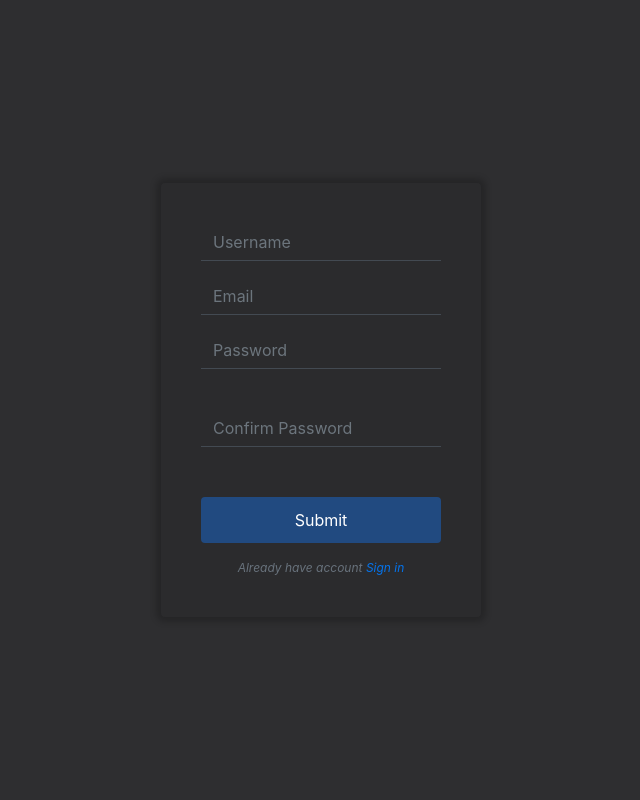
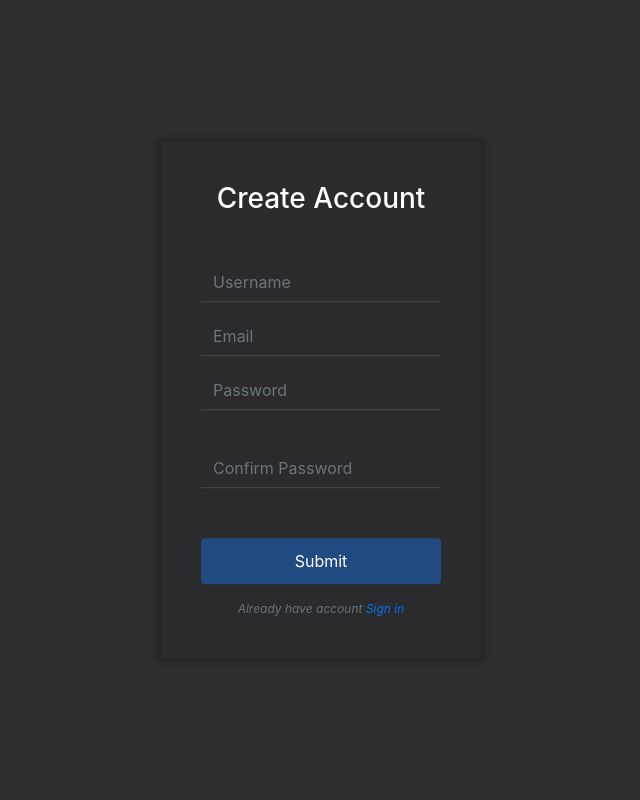
Before and after one commit to nikhilgangrial/chat-website, a Django app: page /account/register/ in a window 1280 px wide. Shown: the whole page, without its empty margins (319-959 px from the left). Run offline with Django 3.2, Linux system fonts and the light colour scheme; some libraries are stand-ins or nearby versions.

Commit message:
login and signup page completed

```diff
--- a/debug.txt
+++ b/debug.txt
@@ -7,3 +7,5 @@
 {'email': 'mohitsingh_20062@aitpune.edu.in', 'userid': '3674bdbc-578f-48f4-be13-17257f9cbd44', 'password': 'Ab1@1234', 'username': 'Chudail', 'phoneno': None, 'type': 'Student', 'rollno': 7135, 'regno': 20062, 'stu_class': 'COMP B', 'year': 'FE'}
 {'email': 'nikhilsingh_20229@aitpune.edu.in', 'userid': '28175e08-1748-45d3-9e3e-e8f6de92a21c', 'password': 'jkl123456@A', 'username': 'nikhilgangrial', 'phoneno': '+919596890475', 'type': 'Student', 'rollno': 7137, 'regno': 20229, 'stu_class': 'COMP B', 'year': 'FE'}
 {'email': 'nikhilsingh_20229@aitpune.edu.in', 'userid': '28175e08-1748-45d3-9e3e-e8f6de92a21c', 'password': 'jkl123456@A', 'username': 'nikhilgangrial', 'phoneno': '+919596890475', 'type': 'Student', 'rollno': 7137, 'regno': 20229, 'stu_class': 'COMP B', 'year': 'FE'}
+{'email': 'nikhilsingh_20229@aitpune.edu.in', 'userid': '28175e08-1748-45d3-9e3e-e8f6de92a21c', 'password': 'jkl123456@A', 'username': 'nikhilgangrial', 'phoneno': '+919596890475', 'type': 'Student', 'rollno': 7137, 'regno': 20229, 'stu_class': 'COMP B', 'year': 'FE'}
+{'email': 'nikhilsingh_20229@aitpune.edu.in', 'userid': '28175e08-1748-45d3-9e3e-e8f6de92a21c', 'password': 'jkl123456@A', 'username': 'nikhilgangrial', 'phoneno': '+919596890475', 'type': 'Student', 'rollno': 7137, 'regno': 20229, 'stu_class': 'COMP B', 'year': 'FE'}
--- a/login_reg/views.py
+++ b/login_reg/views.py
@@ -77,7 +77,7 @@ def registration_view(request):
             if request.POST['email'][-15:] == "@aitpune.edu.in":
                 if not check_user(request.POST['email']):
                     sendotp(request.POST['email'])
-                    return HttpResponse(f"OTP Sent on {request.POST['email']}", status=200)
+                    return HttpResponse(f"{request.POST['email']}", status=200)
                 return HttpResponse("An account already exixts with given email", status=400)
             return HttpResponse("Enter a Valid collage ID", status=400)
     return render(request, "account/signup.html")
--- a/static/css/Login-Form-Dark.css
+++ b/static/css/Login-Form-Dark.css
@@ -16,6 +16,7 @@
   position: absolute;
   top: 50%;left: 50%;
   box-shadow: 0px 0px 6px 5px rgba(0,0,0,0.2);
+  transition: width 200ms;
 }
 
 .login-dark .illustration {
--- a/templates/account/login.html
+++ b/templates/account/login.html
@@ -21,9 +21,9 @@
                 {% endfor %}
             {% endif %}
             <h2 class="sr-only">Login Form</h2>
-            <div class="illustration"><img src="../../static/img/aero.png"></div>
-            <div class="form-group"><input class="form-control" type="email" name="email" placeholder="Email"></div>
-            <div class="form-group"><input class="form-control" type="password" name="password" placeholder="Password"></div>
+            <div class="illustration"><img src="../../static/img/aero.png" alt="."></div>
+            <div class="form-group"><input class="form-control" type="email" name="email" autocomplete="email" placeholder="Email"></div>
+            <div class="form-group"><input class="form-control" type="password" name="password" autocomplete="current-password" placeholder="Password"></div>
             <div class="form-group form-check"><input class="form-check-input" id="remember me" type="checkbox" name="remember me" placeholder="Rember Me"><label class="form-check-label" for="remember me">Remember Me</label></div>
             <div class="form-group"><button class="btn btn-primary btn-block" type="submit">Log In</button></div><i class="forgot"><a href="{% url 'reset' %}">Forgot your password?</a> or <a href="{% url 'register' %}">Sign up</a></i>
         </form>
--- a/templates/account/signup.html
+++ b/templates/account/signup.html
@@ -2,6 +2,7 @@
 <html lang="en">
 <head>
     <meta charset="UTF-8">
+    <meta name="viewport" content="width=device-width, initial-scale=1.0, shrink-to-fit=no">
     <title>Singn Up</title>
     <link rel="stylesheet" href="../../static/css/bootstrap.min.css">
     <link rel="stylesheet" href="../../static/css/Login-Form-Dark.css">
@@ -10,11 +11,15 @@
 <section class="login-dark">
     <form id="main form" method="post" action="#">
         {% csrf_token %}
-        <div class="form-group"> <input class="form-control" type="text" name="username" id="username" placeholder="Username"></div>
-        <div class="form-group"> <input class="form-control" type="email" name="email" id="email" placeholder="Email"></div>
-        <div class="form-group"> <input class="form-control" type="password" name="password1" id="password1" placeholder="Password" onkeyup="checkstrength()"><i class="form-control-sm" id="strength"></i></div>
-        <div class="form-group"><input class="form-control" type="password" name="password2" id="password2" placeholder="Confirm Password" onkeyup="matchpassword()"><i class="form-control-sm" id="match"></i></div>
+        <div class="form-group"><h3 class="text-center">Create Account</h3><br></div>
+        <div id="before otp">
+            <div class="form-group"> <input class="form-control" type="text" name="username" id="username" autocomplete="new-username" placeholder="Username"></div>
+            <div class="form-group"> <input class="form-control" type="email" name="email" id="email" placeholder="Email" autocomplete="email"></div>
+            <div class="form-group"> <input class="form-control" type="password" name="password1" id="password1" autocomplete="new-password" placeholder="Password" onkeyup="checkstrength()"><i class="form-control-sm" id="strength"></i></div>
+            <div class="form-group"> <input class="form-control" type="password" name="password2" id="password2" autocomplete="new-password" placeholder="Confirm Password" onkeyup="matchpassword()"><i class="form-control-sm" id="match"></i></div>
+        </div>
         <div id="after otp" hidden>
+            <div id="afte opt message" class="form-group text-center"> An otp have been sent to <a href="mailto:"> which is valid foe 2 minutes.</a></div>
             <div class="form-group"><input class="form-control" type="text" name="otp" id="otp" placeholder="OTP"></div>
             <div class="form-group"><input class="btn btn-secondary btn-block" type="button" value="Resend Otp" id="resend" disabled onclick="firstcall()"></div>
         </div>
```
Also changed, not shown: static/js/signup.js (+14 -17 lines).
